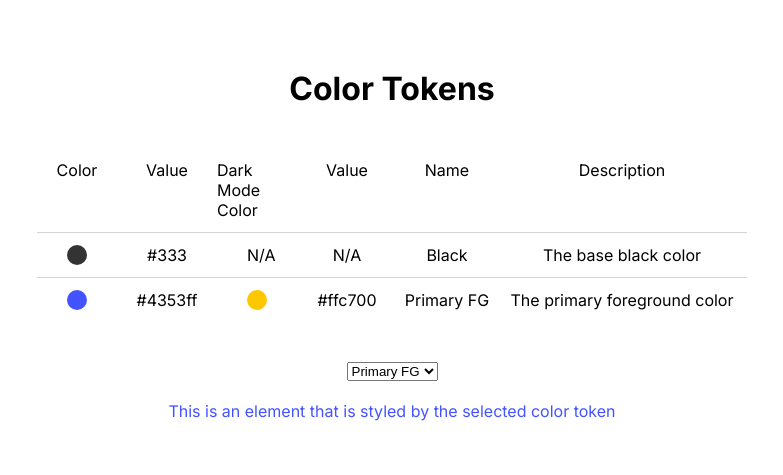
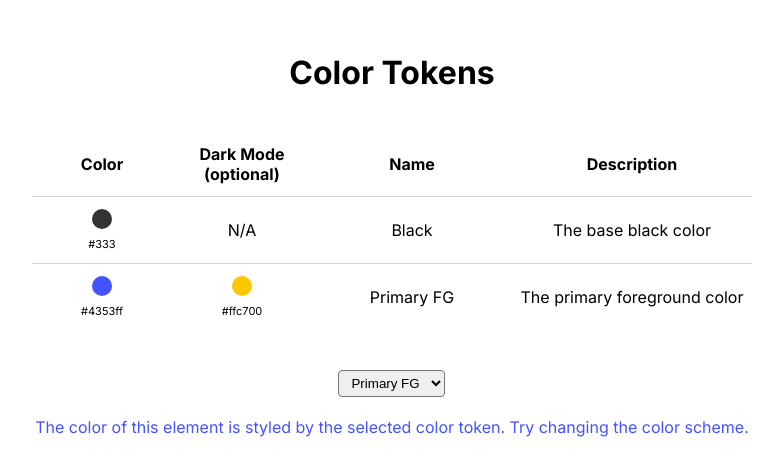
Before and after one commit to jordanwilliams/color-tokens, a Next.js app: page / in a window 1280 px wide. Shown: the part 175-650 px from the top of the page, without its empty margins (248-1031 px from the left). Built offline with nearby package versions, Linux system fonts and the light colour scheme.

Commit message:
Adjust the styles

```diff
--- a/components/ColorToken.module.css
+++ b/components/ColorToken.module.css
@@ -1,4 +1,15 @@
+.colorToken + .colorToken {
+  border-top: 1px solid lightgrey;
+}
+
 .color {
+  display: flex;
+  flex-direction: column;
+  align-items: center;
+  gap: 8px;
+}
+
+.colorPreview {
   --color-size: 20px;
 
   width: var(--color-size);
@@ -6,6 +17,6 @@
   border-radius: 50%;
 }
 
-.colorToken + .colorToken {
-  border-top: 1px solid lightgrey;
+.colorValue {
+  font-size: 11px;
 }
--- a/components/ColorToken.tsx
+++ b/components/ColorToken.tsx
@@ -19,24 +19,28 @@ function ColorToken({
 }: Props) {
   return (
     <Row>
+      <div className={styles.color}>
         <div
-        className={styles.color}
+          className={styles.colorPreview}
           style={{
             background: `${color}`,
           }}
         />
-      <div className={styles.value}>{color}</div>
+        <div className={styles.colorValue}>{color}</div>
+      </div>
       {darkModeColor ? (
+        <div className={styles.color}>
           <div
-          className={styles.color}
+            className={styles.colorPreview}
             style={{
               background: `${darkModeColor}`,
             }}
           />
+          <div className={styles.colorValue}>{darkModeColor}</div>
+        </div>
       ) : (
         <div className={styles.color}>N/A</div>
       )}
-      <div className={styles.darkMode}>{darkModeColor ?? 'N/A'}</div>
       <div className={styles.name}>{name}</div>
       <div className={styles.description}>{description}</div>
     </Row>
--- a/components/Row.module.css
+++ b/components/Row.module.css
@@ -1,7 +1,9 @@
 .row {
   display: grid;
-  grid-template-columns: 80px 100px 80px 100px 100px 250px;
+  grid-template-columns: 140px 140px 200px 240px ;
   justify-items: center;
+  align-items: center;
+  text-align: center;
   padding: 12px 0;
 }
 
--- a/pages/index.tsx
+++ b/pages/index.tsx
@@ -113,12 +113,10 @@ export default function Home() {
         <h1 className={styles.heading}>Color Tokens</h1>
         <div className={styles.tokenList}>
           <Row>
-            <span>Color</span>
-            <span>Value</span>
-            <span>Dark Mode Color</span>
-            <span>Value</span>
-            <span>Name</span>
-            <span>Description</span>
+            <span style={{ fontWeight: 700 }}>Color</span>
+            <span style={{ fontWeight: 700 }}>Dark Mode (optional)</span>
+            <span style={{ fontWeight: 700 }}>Name</span>
+            <span style={{ fontWeight: 700 }}>Description</span>
           </Row>
           {Object.values(tokens).map((token) => (
             <ColorToken
@@ -129,8 +127,9 @@ export default function Home() {
           ))}
         </div>
 
-        <div className={styles.element}>
+        <div className={styles.styledElement}>
           <select
+            className={styles.select}
             value={selectedTokenId}
             onChange={(event) => setSelectedTokenId(event.target.value)}
           >
@@ -145,7 +144,8 @@ export default function Home() {
               color: `var(--${getCssVariableNameFromToken(selectedToken)})`,
             }}
           >
-            This is an element that is styled by the selected color token
+            The color of this element is styled by the selected color token. Try
+            changing the color scheme.
           </p>
         </div>
       </main>
--- a/styles/Home.module.css
+++ b/styles/Home.module.css
@@ -7,10 +7,15 @@
   min-height: 100vh;
 }
 
-.element {
+.styledElement {
   display: flex;
   align-items: center;
   justify-content: center;
   flex-direction: column;
   gap: 20px;
 }
+
+.select {
+  padding: 4px 8px;
+  border-radius: 4px;
+}
```
Lines whose indentation alone changed are shown as unchanged.
